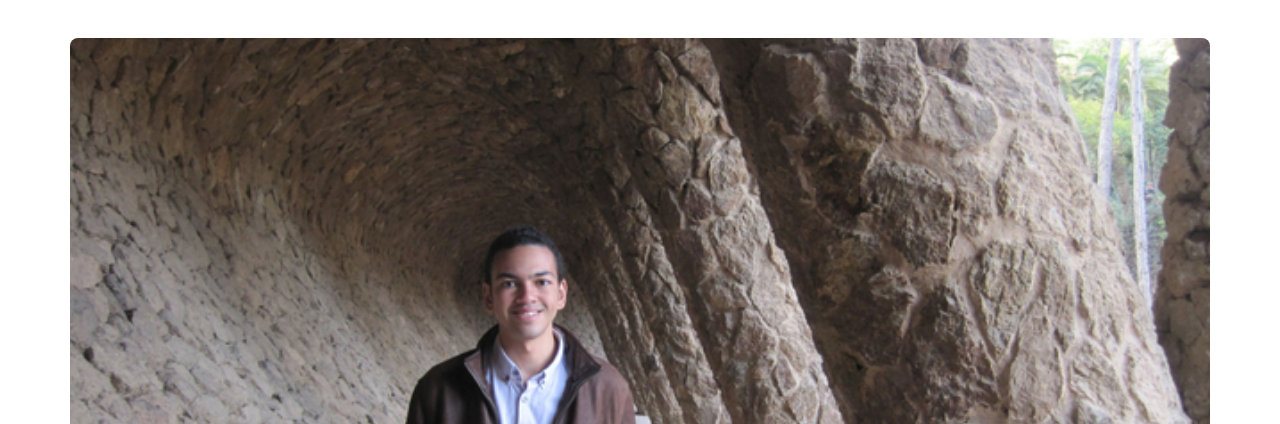
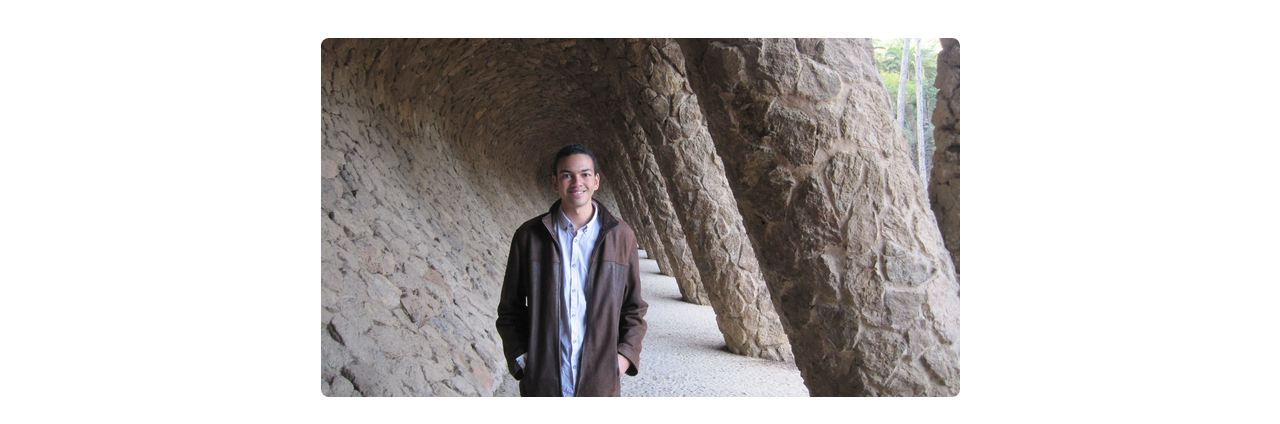
Before and after one commit to Renniesb/Portfolio-page, a website: page index.html in a window 1280 px wide. Shown: the part 137-561 px from the top of the page. Drawn offline with Linux system fonts and the light colour scheme.

Commit message:
change image width

```diff
--- a/css/main.css
+++ b/css/main.css
@@ -5,10 +5,6 @@
 body{
 font-family: 'Lato', sans-serif;
 word-wrap: break-word;
-}
-
-.col-xs-12 img {
-    width: 100%;
 }
 
 
```
